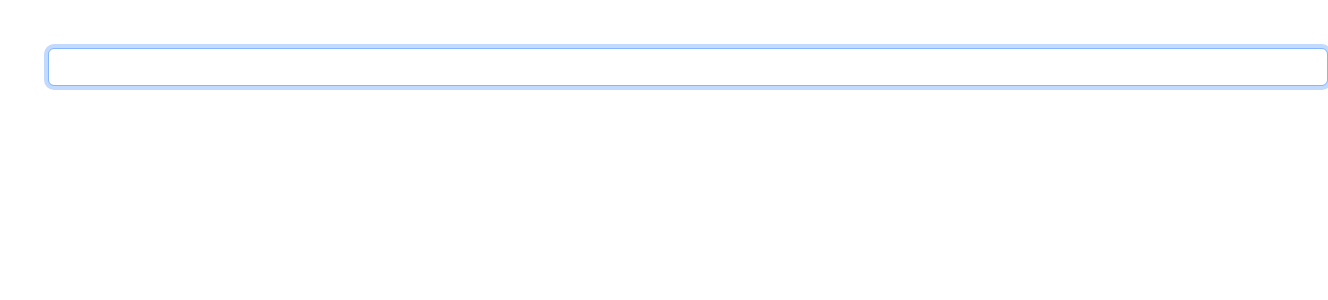
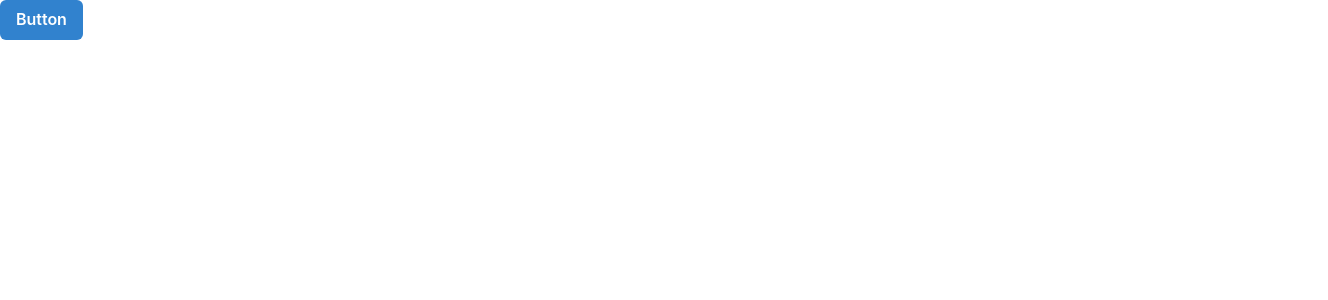
Before and after one commit to abrsh6266/game-hub, a React (Vite) app: page / in a window 1280 px wide. Shown: the top 300 px of the page, 1328 px wide, since content can reach past the window. Built offline with nearby package versions, Linux system fonts and the light colour scheme.

Commit message:
1st commit

```diff
--- a/package.json
+++ b/package.json
@@ -10,8 +10,12 @@
     "preview": "vite preview"
   },
   "dependencies": {
+    "@chakra-ui/react": "^2.8.1",
+    "@emotion/react": "^11.11.1",
+    "@emotion/styled": "^11.11.0",
     "axios": "^1.6.0",
     "bootstrap": "^5.2.3",
+    "framer-motion": "^10.16.4",
     "react": "^18.2.0",
     "react-dom": "^18.2.0"
   },
--- a/src/App.tsx
+++ b/src/App.tsx
@@ -1,17 +1,8 @@
-import { useEffect, useRef } from "react";
-
-function App() {
-  const ref = useRef<HTMLInputElement>(null)
-
-  useEffect(()=>{
-    if(ref.current) ref.current.focus()
-  })
-useEffect(()=>{
-  document.title= 'abxo9'
-})
+import { Button } from "@chakra-ui/react";
+function App(){
   return (
     <div>
-      <input ref={ref} type="text" className="form-control m-5" />
+      <Button colorScheme='blue'>Button</Button>
     </div>
   );
 }
--- a/src/main.tsx
+++ b/src/main.tsx
@@ -1,10 +1,13 @@
-import React from 'react'
-import ReactDOM from 'react-dom/client'
-import App from './App.tsx'
-import 'bootstrap/dist/css/bootstrap.css'
+import React from "react";
+import ReactDOM from "react-dom/client";
+import App from "./App.tsx";
+import { ChakraProvider } from "@chakra-ui/react";
+import "bootstrap/dist/css/bootstrap.css";
 
-ReactDOM.createRoot(document.getElementById('root')!).render(
+ReactDOM.createRoot(document.getElementById("root")!).render(
   <React.StrictMode>
-    <App />
-  </React.StrictMode>,
-)
+    <ChakraProvider >
+      <App />
+    </ChakraProvider>
+  </React.StrictMode>
+);
```
Also changed, not shown: 1 other file (tests, documents, lock files or other folders).
